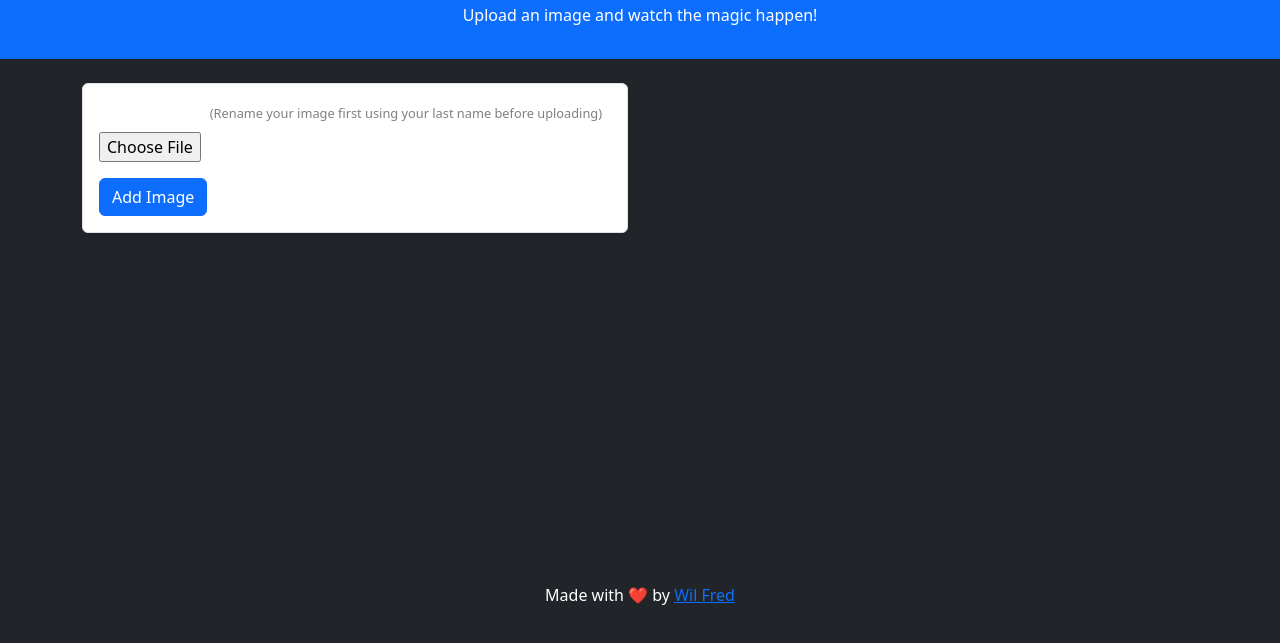
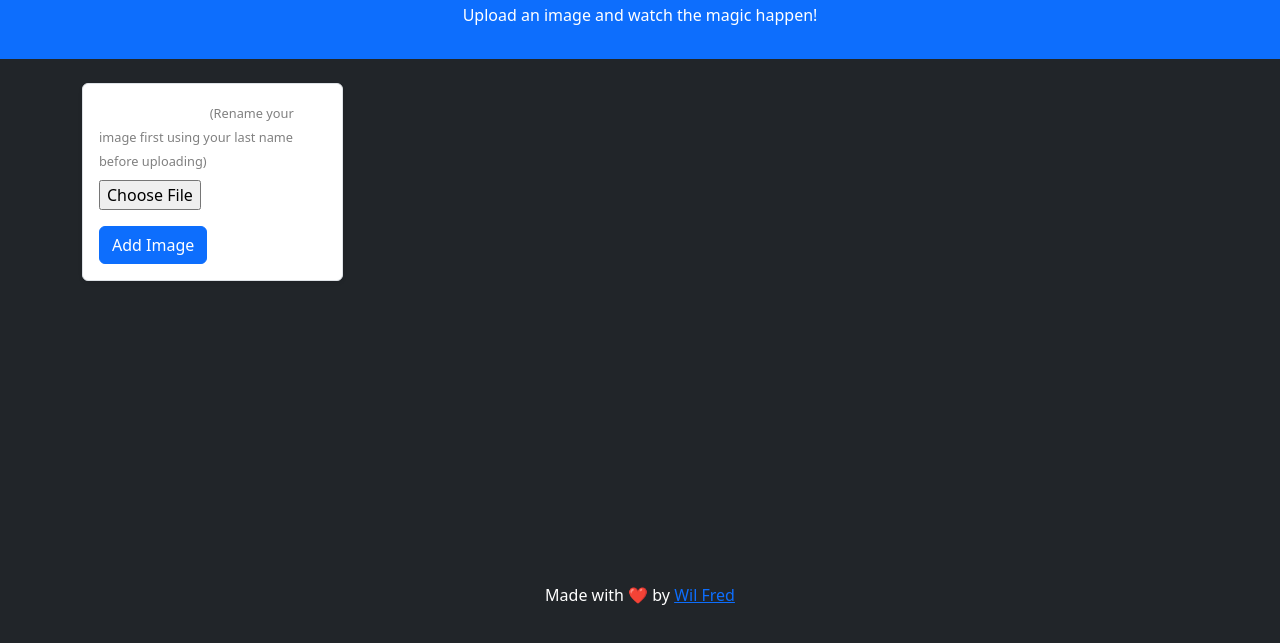
Before and after one commit to Wilfred1097/face-recognition, a website: page public/index.html in a window 1280 px wide. Shown: the part 69-712 px from the top of the page. Drawn offline with nearby package versions, Linux system fonts and the light colour scheme; some packages are replaced by stand-ins of ours; no server answers; a script that the page names is missing.

Commit message:
change the container row-col width

```diff
--- a/public/index.html
+++ b/public/index.html
@@ -22,7 +22,7 @@
     </header>
     <div class="container mt-4">
         <div class="row">
-            <div class="col-md-6">
+            <div class="col-md-3">
                 <form id="uploadForm" method="POST" class="bg-white p-3 border rounded shadow-sm">
                     <div class="mb-3">
                         <label for="fileInput" class="form-label">
@@ -35,7 +35,7 @@
                 </form>
             </div>
 
-            <div class="col-md-6">
+            <div class="col-md-9">
                 <div id="videoContainer" class="position-relative overflow-hidden" style="height: 500px;">
                     <video id="video" class="rounded position-absolute top-0 start-0 w-100" autoplay muted></video>
                     <canvas id="canvas" class="rounded position-absolute top-0 start-0 w-100"></canvas>
```
